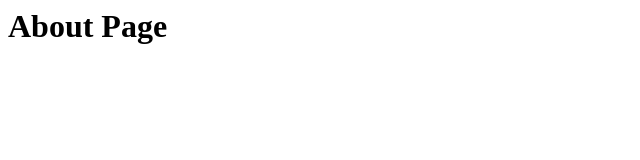
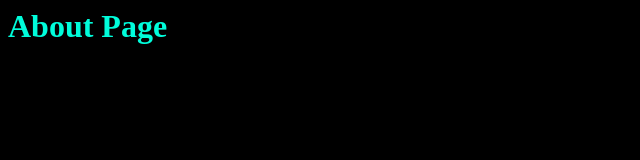
Before and after one commit to RajPatel514/Lab-1---Part-B, a website: page about.html in a window 1280 px wide. Shown: the whole page, without its empty margins (0-640 px from the left). Drawn offline with Linux system fonts and the light colour scheme.

Commit message:
Submission

```diff
--- a/about.html
+++ b/about.html
@@ -1 +1,5 @@
-<h1>About Page</h1>
+<link rel="stylesheet" href="/styles.css">
+
+<body>
+    <h1>About Page</h1>
+</body>
```
Also changed, not shown: contact.html (+5 -1 lines).
